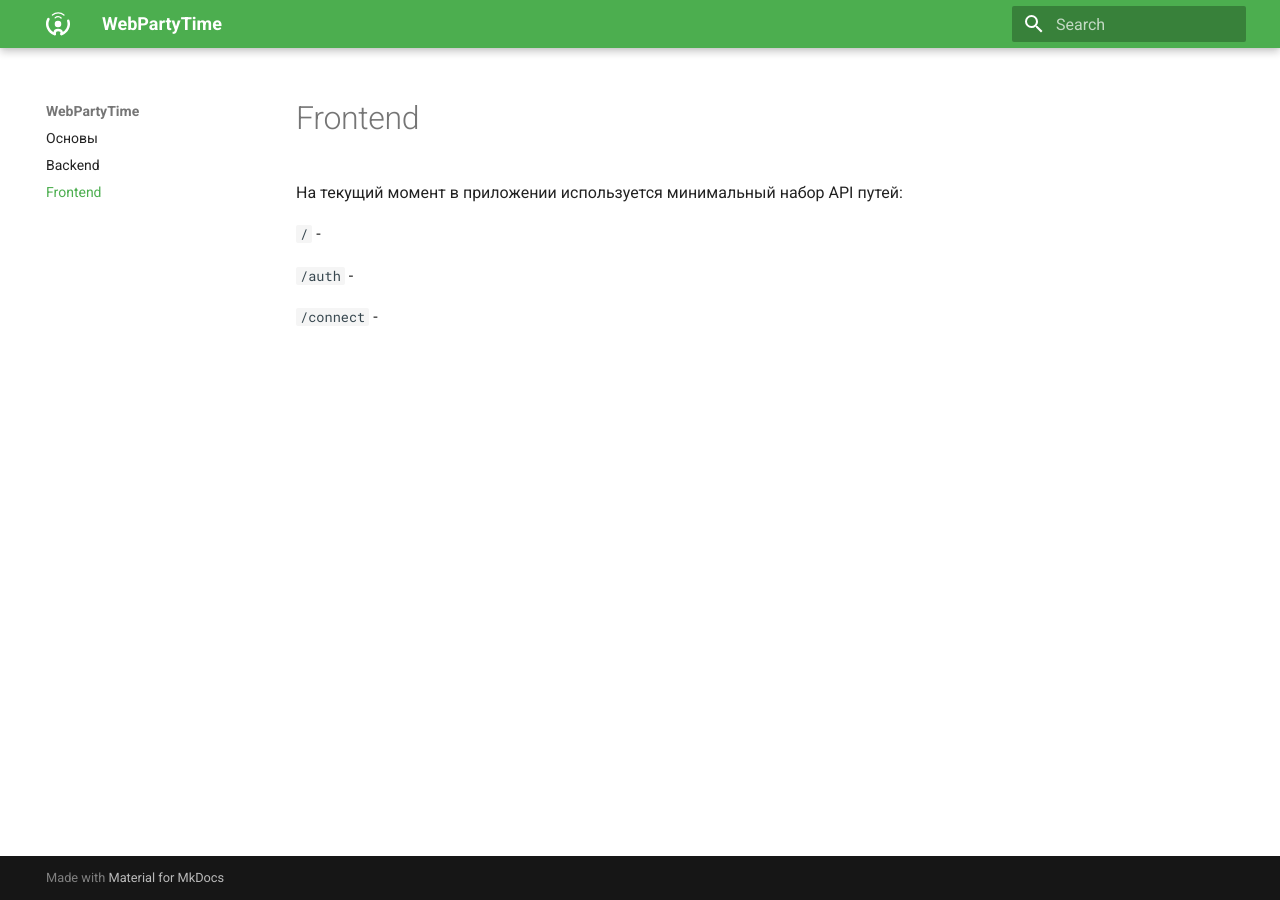
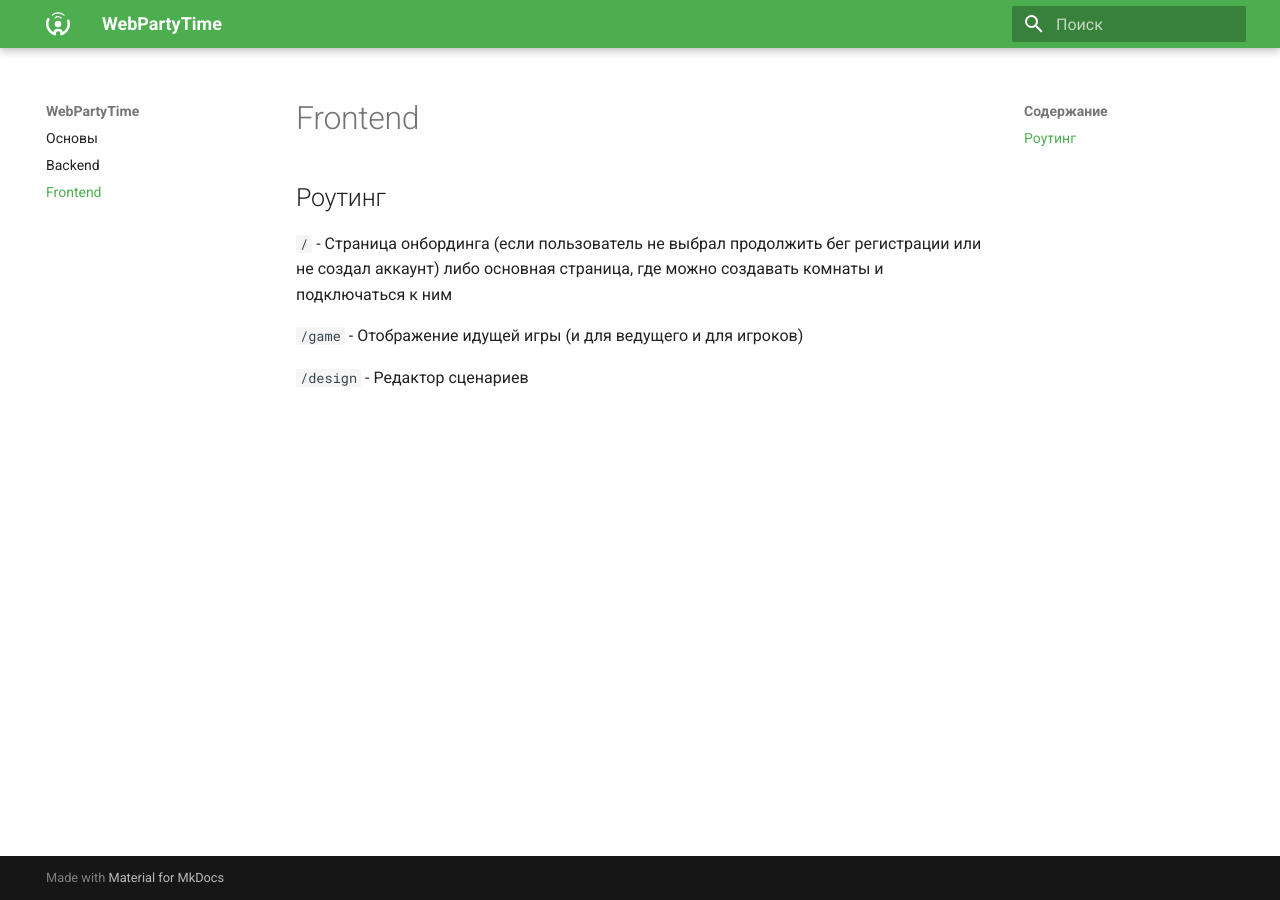
Before and after one commit to theWebPartyTime/main, an MkDocs documentation site: the page built from docs/frontend.md, in a window 1280 px wide. Built offline with MkDocs 1.6.1 and Material for MkDocs 9.7.7, drawn with Linux system fonts in a browser that asks for light colours.

Commit message:
added frontend and backend routes first design iteration and updated main docs page

```diff
--- a/docs/frontend.md
+++ b/docs/frontend.md
@@ -1,12 +1,10 @@
 # Frontend
 
-На текущий момент в приложении используется минимальный набор API путей:
+## Роутинг
+`/` - Страница онбординга (если пользователь не выбрал продолжить бег регистрации или не создал аккаунт) либо основная страница, где можно создавать комнаты и подключаться к ним
 
 
-`/` -
+`/game` - Отображение идущей игры (и для ведущего и для игроков)
 
 
-`/auth` -
-
-
-`/connect` -
+`/design` - Редактор сценариев
--- a/mkdocs.yml
+++ b/mkdocs.yml
@@ -1,5 +1,6 @@
 site_name: WebPartyTime
 theme:
+  language: ru
   palette:
     scheme: default
     primary: green
```
Also changed, not shown: docs/index.md (+9 -0 lines).
